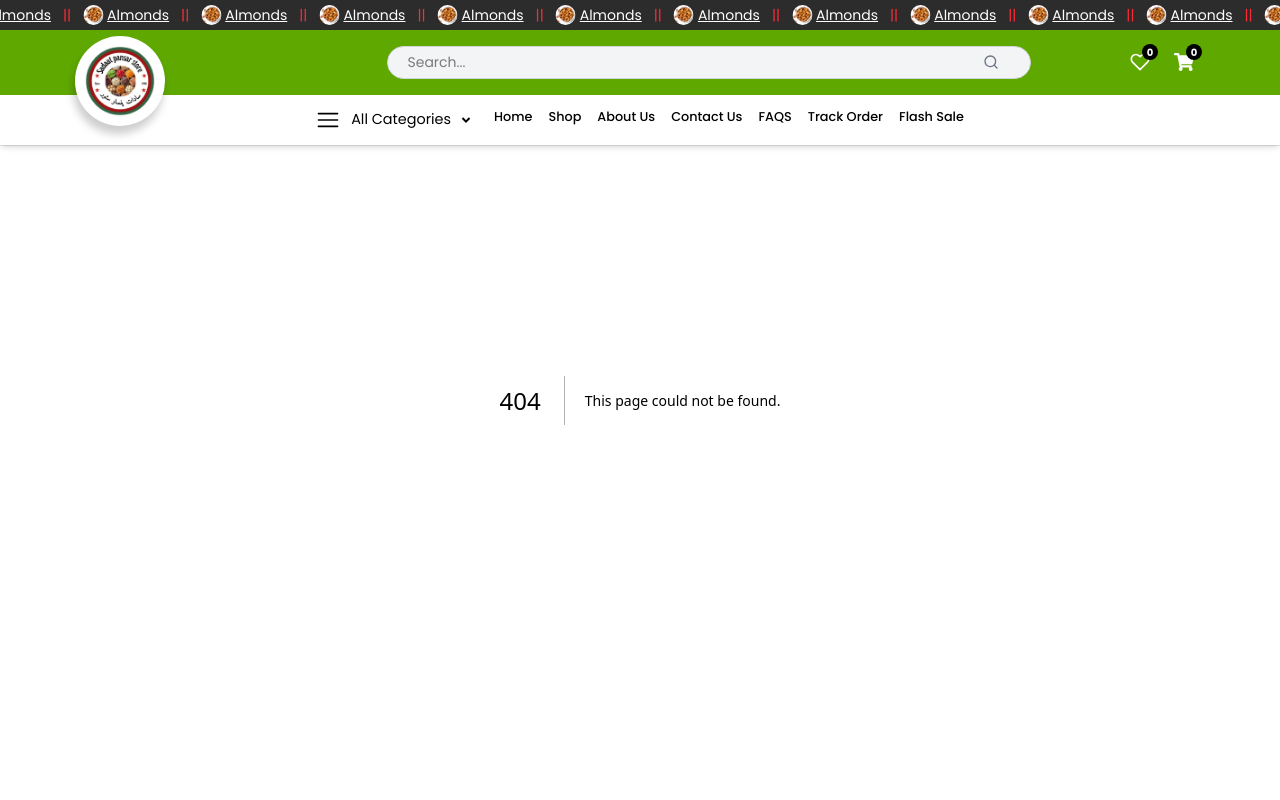
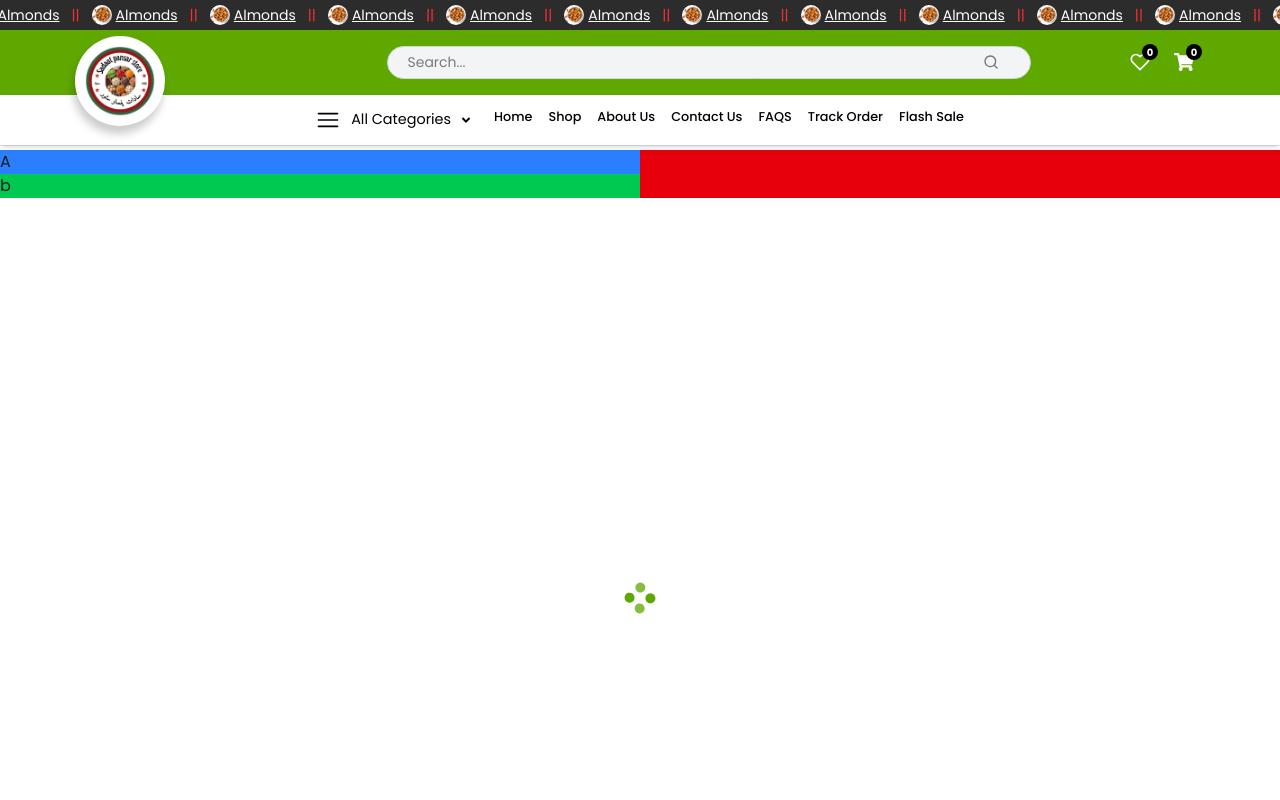
Before and after one commit to Khizar-Abbas-Developer/sadaat-pansaar-stor, a Next.js app: page /css-learning in a window 1280 px wide. Before the commit this address had no page. Shown: the top 800 px of the page. Built offline with nearby package versions, Linux system fonts and the light colour scheme.

Commit message:
clearance

```diff
--- /dev/null
+++ b/app/css-learning/page.jsx
@@ -0,0 +1,14 @@
+import React from "react";
+
+const page = () => {
+  return (
+    <div className="mt-[150px]">
+      <div className="bg-red-600 flex flex-col">
+        <div className="w-[50%] bg-blue-500">A</div>
+        <div className="w-[50%] bg-green-500">b</div>
+      </div>
+    </div>
+  );
+};
+
+export default page;
--- a/components/Card/Card.jsx
+++ b/components/Card/Card.jsx
@@ -48,7 +48,14 @@ const Card = ({ arrayData }) => {
                     className="snap-start min-w-[200px] md:min-w-[180px] max-w-[200px] md:max-w-[180px] relative group p-[8px] flex flex-col gap-6 justify-between items-center mt-2 text-black border-2 rounded-2xl border-gray-300 shadow-md bg-white"
                   >
                     <div
-                      className="absolute top-2 right-2 opacity-0 group-hover:opacity-100 transition-opacity duration-300 z-10"
+                      className="
+    absolute top-2 right-2
+    opacity-100
+    lg:opacity-0
+    lg:group-hover:opacity-100
+    transition-opacity duration-300
+    z-10
+  "
                       onClick={(e) => {
                         e.preventDefault();
                         e.stopPropagation();
@@ -61,6 +68,7 @@ const Card = ({ arrayData }) => {
                         <FaRegHeart className="text-green-600 px-[5px] bg-white text-2xl cursor-pointer rounded-full" />
                       )}
                     </div>
+
                     <div>
                       <Image
                         src={item?.image || null} // Replace with item.image if dynamic
```
